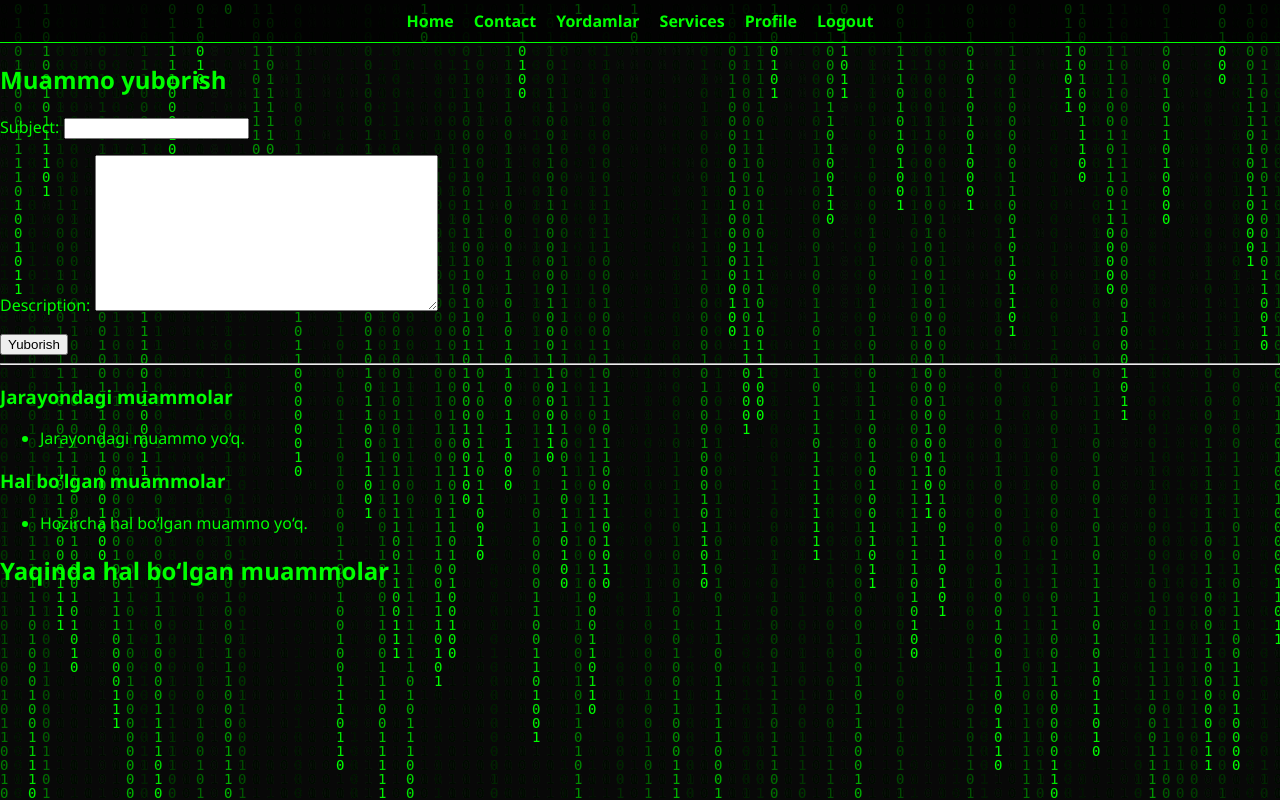
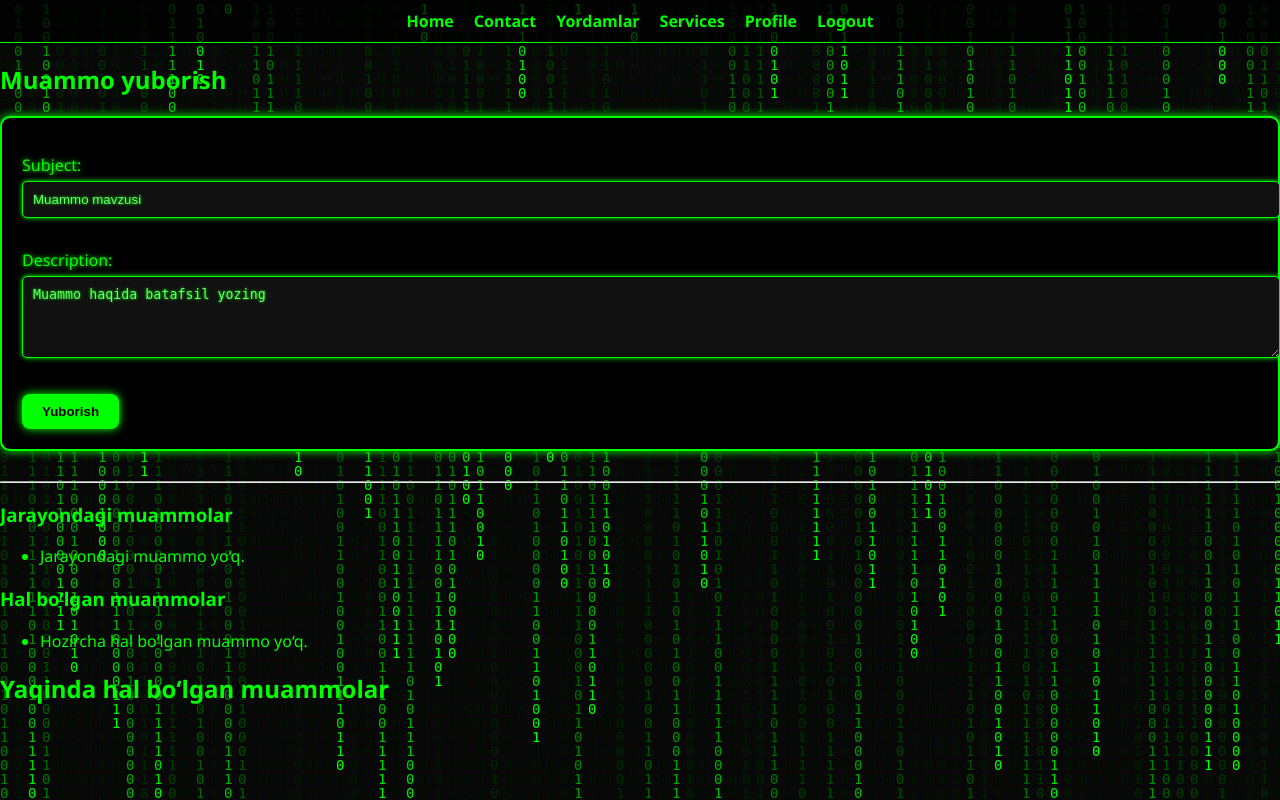
Before and after one commit to ASILBEKasilbek/FULLSTACK, a Django app: page /services/ in a window 1280 px wide. Run offline with Django 5.2, Linux system fonts and the light colour scheme; the visitor is signed in with stand-in values (Sample User, id 1); data that the repository does not hold is empty.

Commit message:
yangilanish

```diff
--- a/app/forms.py
+++ b/app/forms.py
@@ -18,8 +18,18 @@ class RegisterForm(UserCreationForm):
             'password1': None,
             'password2': None,
         }
-
 class SupportRequestForm(forms.ModelForm):
     class Meta:
         model = SupportRequest
         fields = ['subject', 'description']
+        widgets = {
+            'subject': forms.TextInput(attrs={
+                'placeholder': 'Muammo mavzusi',
+                'class': 'form-control'
+            }),
+            'description': forms.Textarea(attrs={
+                'placeholder': 'Muammo haqida batafsil yozing',
+                'class': 'form-control',
+                'rows': 4
+            }),
+        }
--- a/static/css/contact.css
+++ b/static/css/contact.css
@@ -129,3 +129,65 @@ nav ul li a:hover {
         align-items: center;
     }
 }
+/* === Muammo Yuborish Form === */
+.issue-form {
+    /* background-color: rgba(0, 255, 0, 0.05); */
+    background-color: #000;
+    padding: 20px;
+    border: 2px solid #0f0;
+    border-radius: 10px;
+    box-shadow: 0 0 10px #0f0;
+    margin-bottom: 30px;
+}
+
+.issue-form label {
+    color: #0f0;
+    display: block;
+    margin-bottom: 5px;
+    text-shadow: 0 0 5px #0f0;
+}
+.issue-form input::placeholder,
+.issue-form textarea::placeholder {
+    color: #6f6;
+    opacity: 1; /* Ba'zi brauzerlar uchun */
+    text-shadow: 0 0 3px #0f0;
+}
+
+.issue-form input[type="text"],
+.issue-form input[type="email"],
+.issue-form textarea,
+.issue-form select {
+    width: 100%;
+    padding: 10px;
+    background-color: #111;
+    color: #0f0;
+    border: 1px solid #0f0;
+    border-radius: 5px;
+    margin-bottom: 15px;
+    box-shadow: 0 0 5px #0f0;
+}
+
+.issue-form input:focus,
+.issue-form textarea:focus,
+.issue-form select:focus {
+    outline: none;
+    border-color: #6f6;
+    box-shadow: 0 0 8px #6f6;
+}
+
+.issue-form button {
+    background-color: #0f0;
+    color: #000;
+    padding: 10px 20px;
+    border: none;
+    border-radius: 8px;
+    font-weight: bold;
+    cursor: pointer;
+    transition: all 0.3s ease-in-out;
+    box-shadow: 0 0 10px #0f0;
+}
+
+.issue-form button:hover {
+    background-color: #1f1;
+    box-shadow: 0 0 20px #3f3;
+}
--- a/templates/services.html
+++ b/templates/services.html
@@ -3,7 +3,7 @@
 
 {% block content %}
     <h2>Muammo yuborish</h2>
-    <form method="POST">
+    <form method="POST" class="issue-form">
         {% csrf_token %}
         {{ form.as_p }}
         <button type="submit">Yuborish</button>
```
